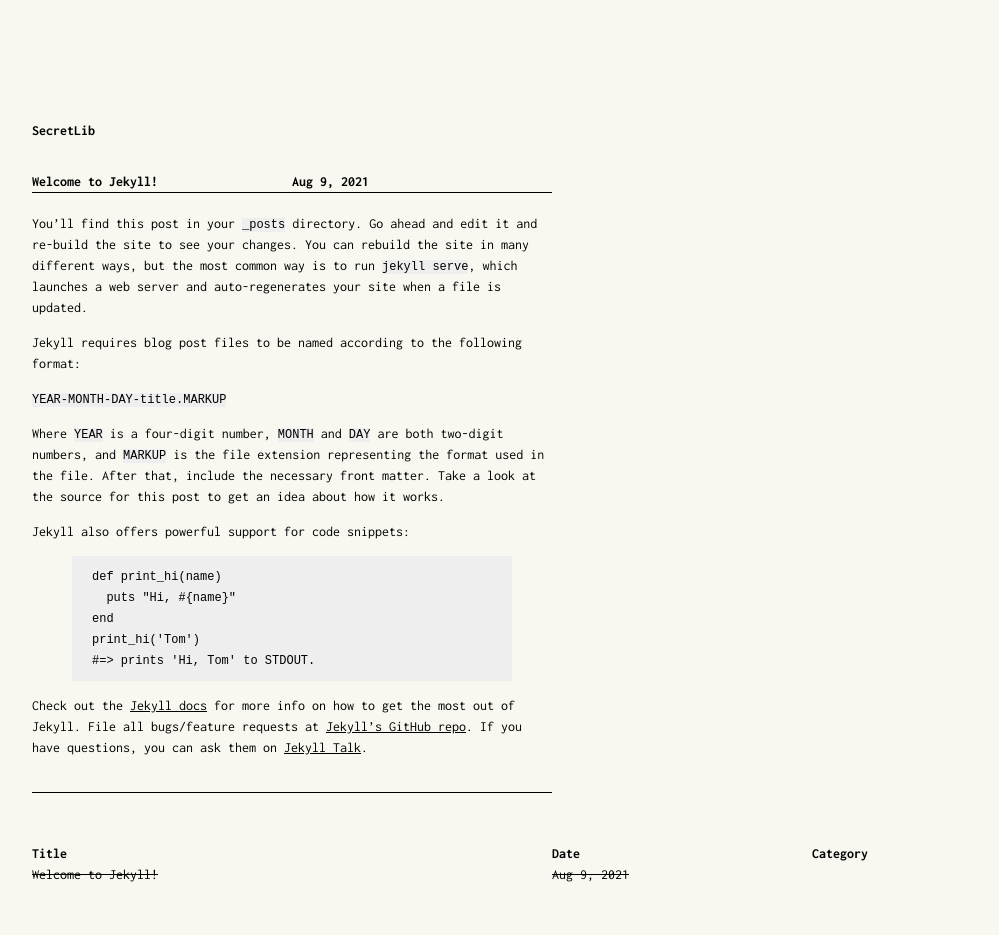
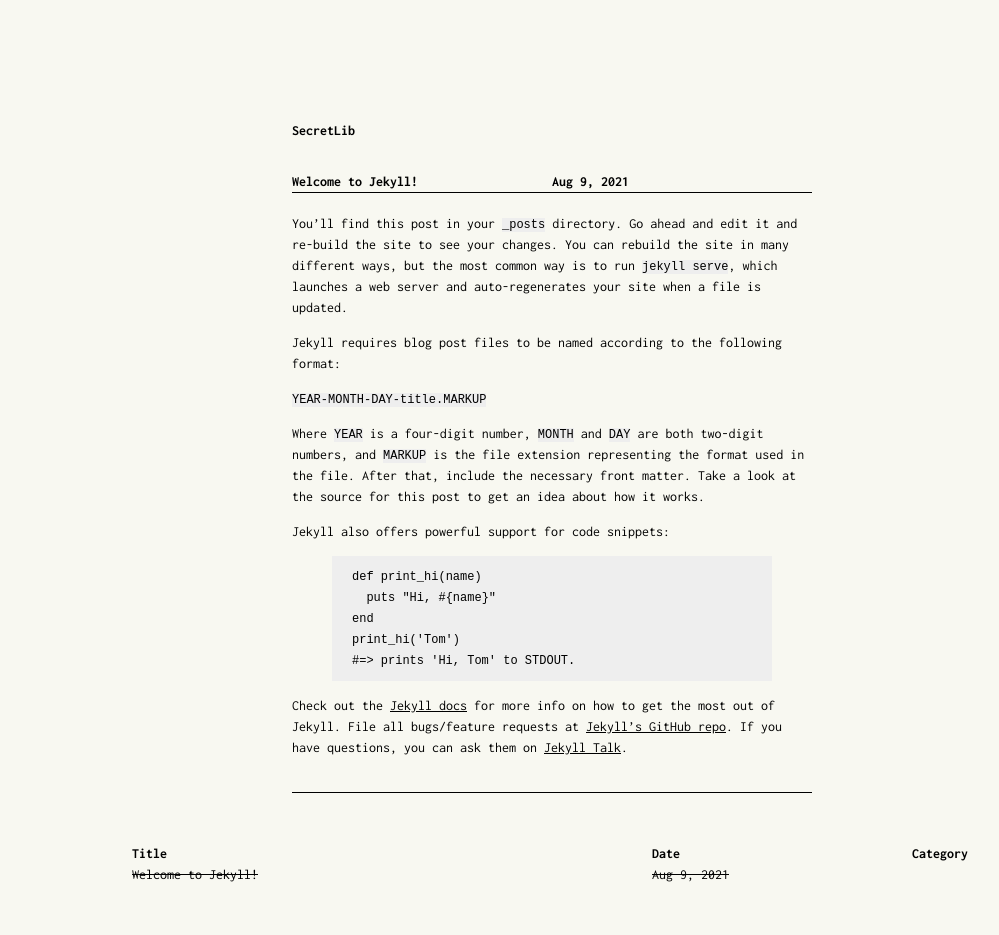
Before and after one commit to NeonSkylar69/NeonSkylar69.github.io, a Jekyll site: the page built from _posts/2021-08-09-welcome-to-jekyll.md, in a window 1280 px wide. Shown: the whole page, without its empty margins (88-1087 px from the left). Built offline with Jekyll 4.4.1, drawn with Linux system fonts in a browser that asks for light colours.

Commit message:
Layoutfix
post.css row.css

```diff
--- a/_sass/post.scss
+++ b/_sass/post.scss
@@ -1,5 +1,5 @@
 .post__meta {
-  margin: 30px 0 20px;
+  margin: 30px 0px 20px;
   border-bottom: 1px solid $color__black;
   overflow: hidden;
   font-weight: 700;
@@ -72,7 +72,9 @@
     max-width: 100%;
   }
 }
-
+  .post{
+    margin:auto;
+  }
 // media queries
 @include media-query($on-laptop) {
   .post {
--- a/_sass/rows.scss
+++ b/_sass/rows.scss
@@ -3,6 +3,7 @@
   width: 100%;
   margin: 0;
   margin-top: 50px;
+  margin-left: 100px;
   padding: 0;
   list-style: none;
 }
```
